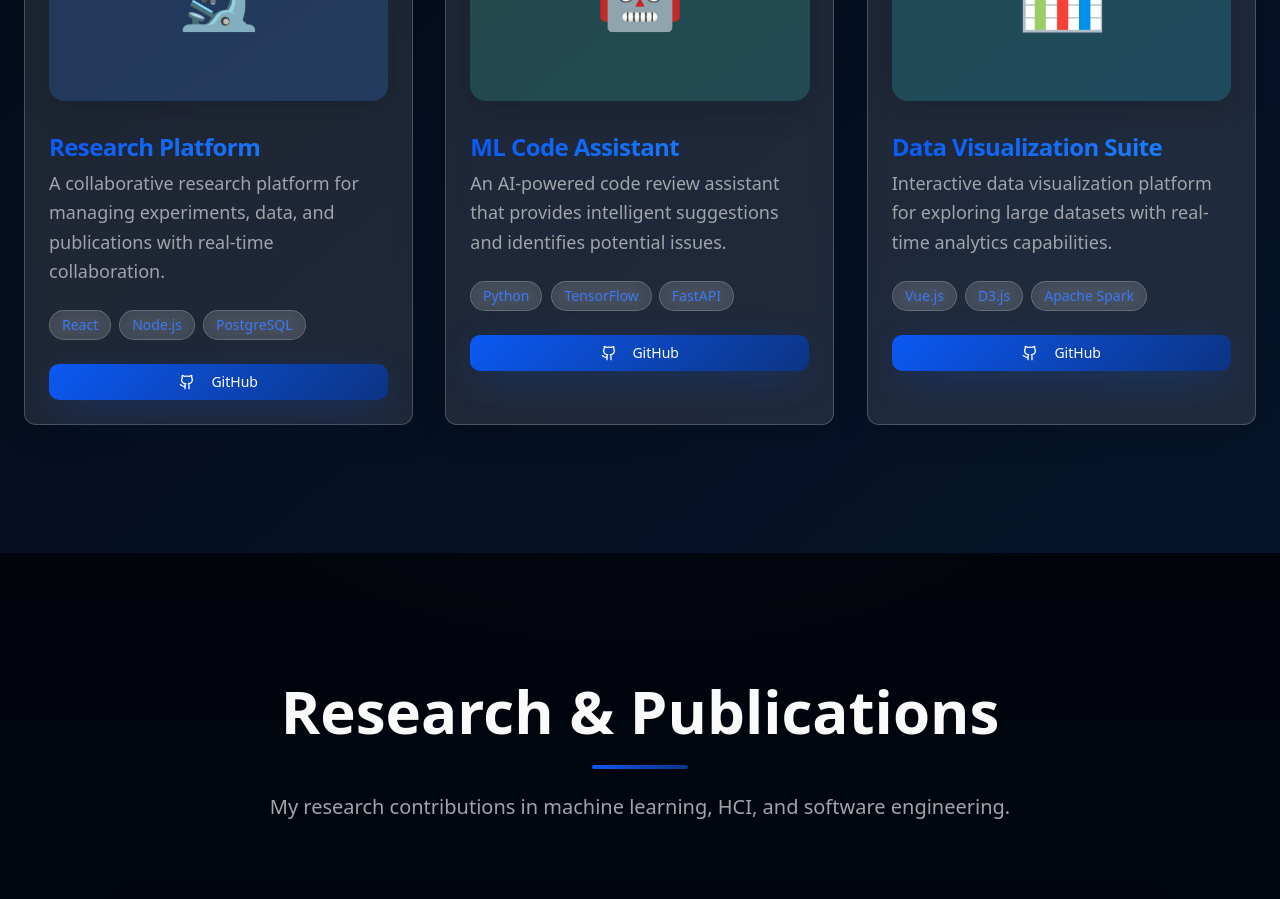
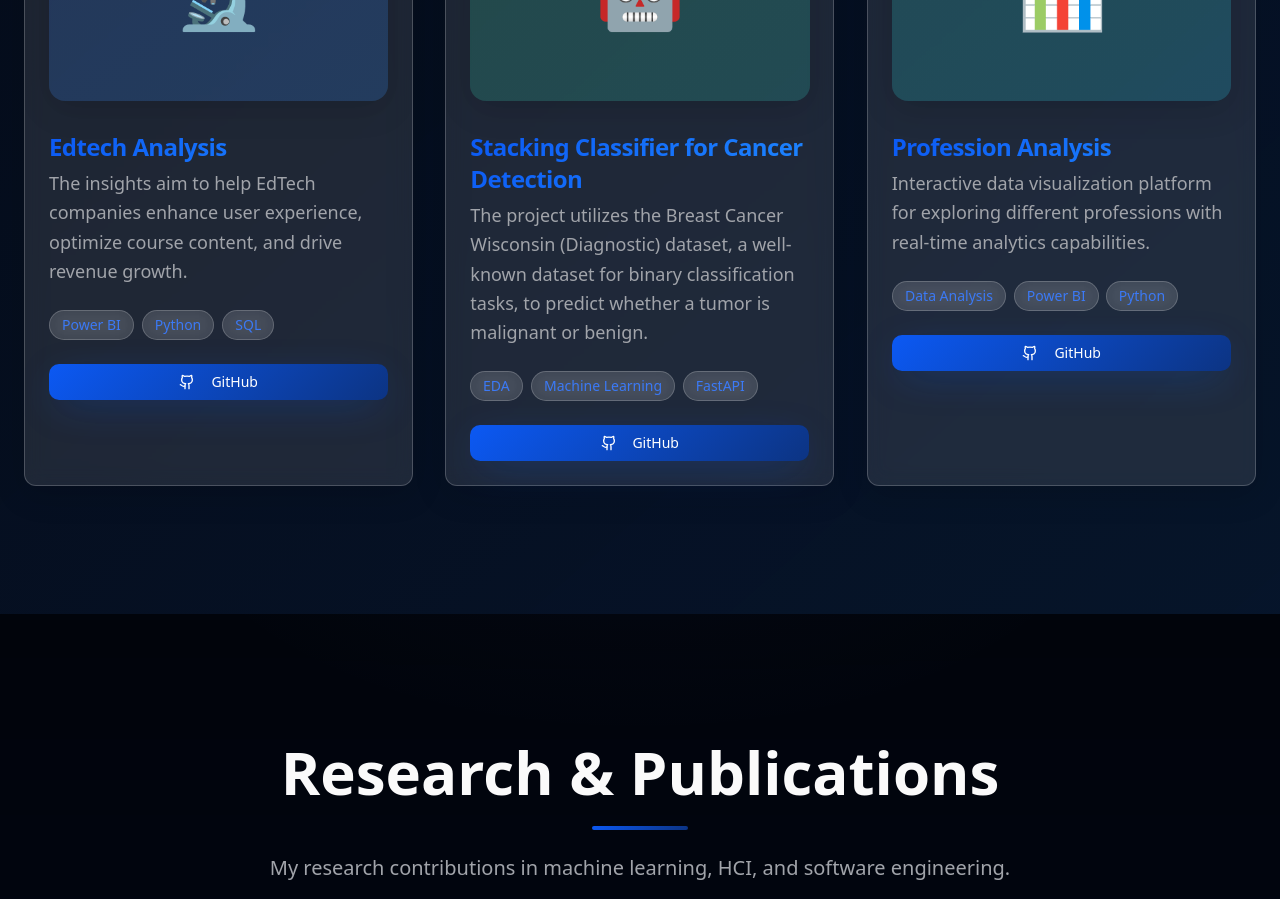
Before and after one commit to Aditya54Singh/Portfolio_Aditya, a React (Vite) app: page / in a window 1280 px wide. Shown: the part 2460-3359 px from the top of the page. Built offline with nearby package versions, Linux system fonts and the light colour scheme.

Commit message:
Updated code with latest changes

```diff
--- a/client/pages/Index.tsx
+++ b/client/pages/Index.tsx
@@ -426,28 +426,28 @@ export default function Index() {
           <div className="grid md:grid-cols-2 lg:grid-cols-3 gap-8 max-w-7xl mx-auto">
             {[
               {
-                title: "Research Platform",
+                title: "Edtech Analysis",
                 description:
-                  "A collaborative research platform for managing experiments, data, and publications with real-time collaboration.",
+                  "The insights aim to help EdTech companies enhance user experience, optimize course content, and drive revenue growth.",
                 icon: "🔬",
                 gradient: "from-primary/20 to-accent/20",
-                tags: ["React", "Node.js", "PostgreSQL"],
+                tags: ["Power BI", "Python", "SQL"],
               },
               {
-                title: "ML Code Assistant",
+                title: "Stacking Classifier for Cancer Detection",
                 description:
-                  "An AI-powered code review assistant that provides intelligent suggestions and identifies potential issues.",
+                  " The project utilizes the Breast Cancer Wisconsin (Diagnostic) dataset, a well-known dataset for binary classification tasks, to predict whether a tumor is malignant or benign.",
                 icon: "🤖",
                 gradient: "from-emerald-400/20 to-teal-400/20",
-                tags: ["Python", "TensorFlow", "FastAPI"],
+                tags: ["EDA", "Machine Learning", "FastAPI"],
               },
               {
-                title: "Data Visualization Suite",
+                title: "Profession Analysis",
                 description:
-                  "Interactive data visualization platform for exploring large datasets with real-time analytics capabilities.",
+                  "Interactive data visualization platform for exploring different professions with real-time analytics capabilities.",
                 icon: "📊",
                 gradient: "from-teal-400/20 to-cyan-400/20",
-                tags: ["Vue.js", "D3.js", "Apache Spark"],
+                tags: ["Data Analysis", "Power BI", "Python"],
               },
             ].map((project, index) => (
               <Card
```
